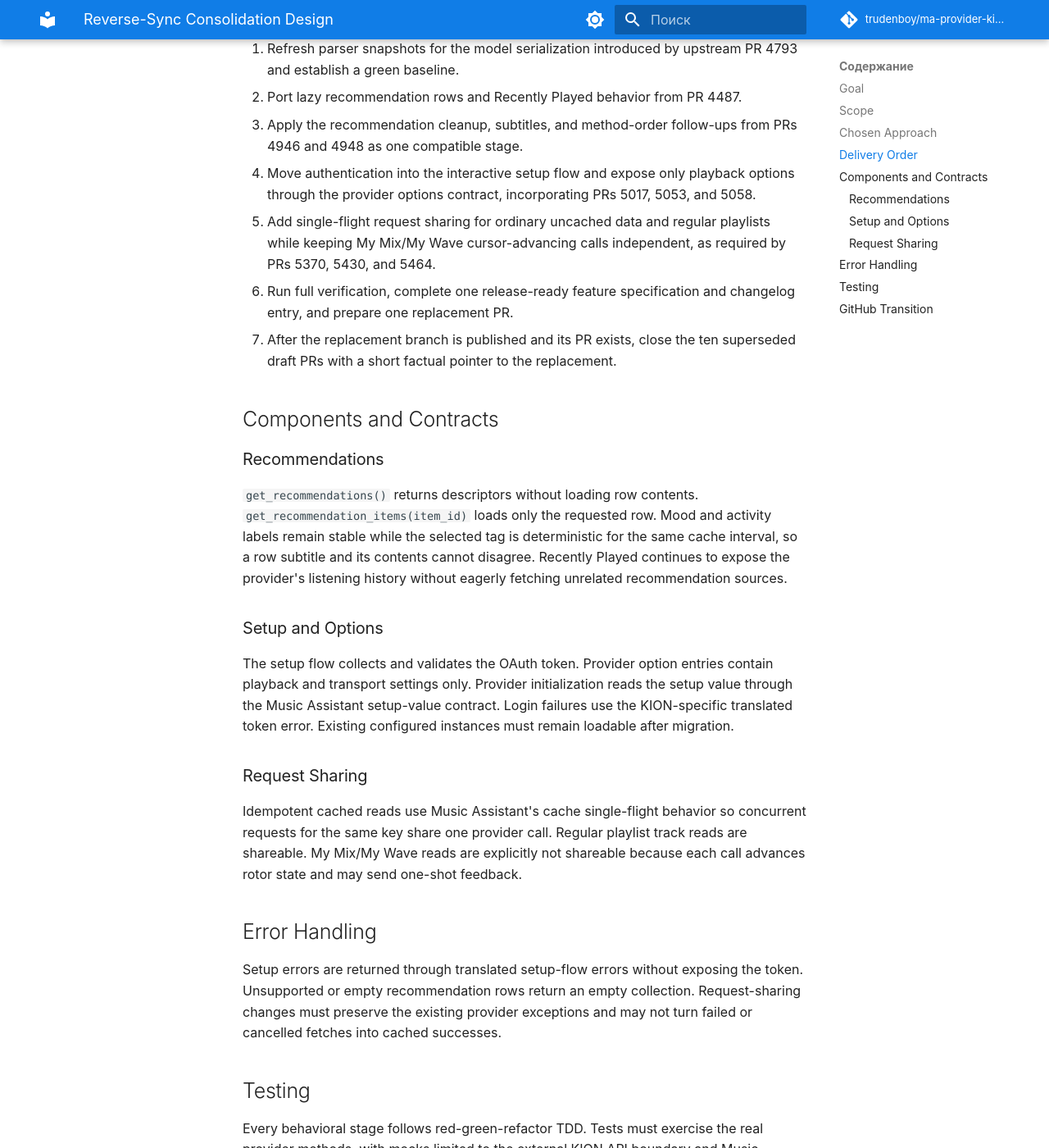
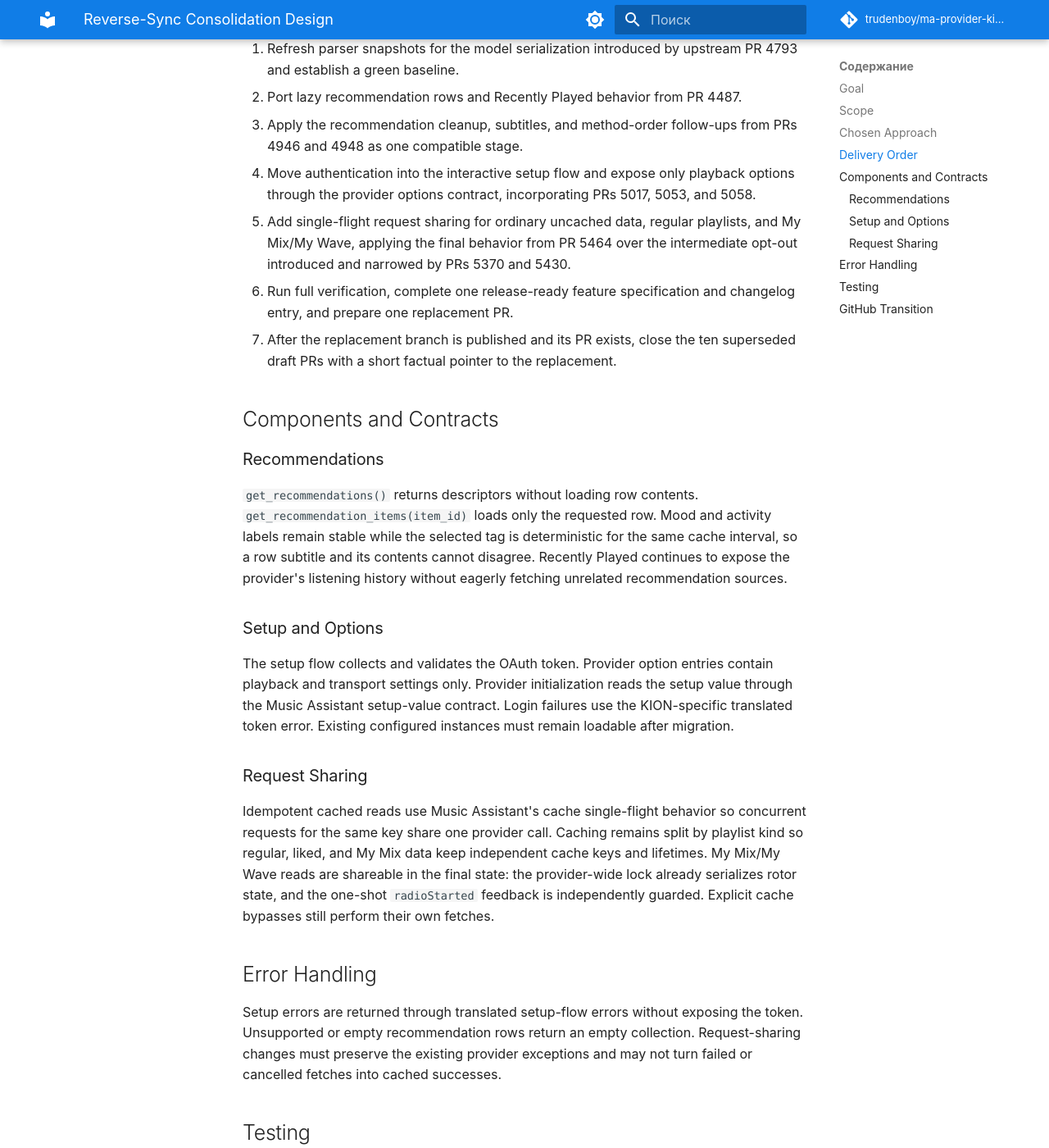
Before and after one commit to trudenboy/ma-provider-kion-music, an MkDocs documentation site: the page built from docs/superpowers/specs/2026-08-11-reverse-sync-consolidation-design.md, in a window 1280 px wide and 1400 px high, scrolled down 997 px. Shown: the whole window at 82% size. Built offline with MkDocs 1.6.1 and Material for MkDocs 9.7.7, drawn with Linux system fonts in a browser that asks for light colours; comment, search, counter and statistics services are not loaded; some of the changed text lies outside the part shown.

Commit message:
docs: align reverse-sync design with final single-flight behavior

```diff
--- a/docs/superpowers/specs/2026-08-11-reverse-sync-consolidation-design.md
+++ b/docs/superpowers/specs/2026-08-11-reverse-sync-consolidation-design.md
@@ -41,9 +41,9 @@ inlined upstream.
 4. Move authentication into the interactive setup flow and expose only playback
    options through the provider options contract, incorporating PRs 5017, 5053,
    and 5058.
-5. Add single-flight request sharing for ordinary uncached data and regular
-   playlists while keeping My Mix/My Wave cursor-advancing calls independent, as
-   required by PRs 5370, 5430, and 5464.
+5. Add single-flight request sharing for ordinary uncached data, regular
+   playlists, and My Mix/My Wave, applying the final behavior from PR 5464 over
+   the intermediate opt-out introduced and narrowed by PRs 5370 and 5430.
 6. Run full verification, complete one release-ready feature specification and
    changelog entry, and prepare one replacement PR.
 7. After the replacement branch is published and its PR exists, close the ten
@@ -71,9 +71,12 @@ remain loadable after migration.
 ### Request Sharing
 
 Idempotent cached reads use Music Assistant's cache single-flight behavior so
-concurrent requests for the same key share one provider call. Regular playlist
-track reads are shareable. My Mix/My Wave reads are explicitly not shareable
-because each call advances rotor state and may send one-shot feedback.
+concurrent requests for the same key share one provider call. Caching remains
+split by playlist kind so regular, liked, and My Mix data keep independent cache
+keys and lifetimes. My Mix/My Wave reads are shareable in the final state: the
+provider-wide lock already serializes rotor state, and the one-shot
+`radioStarted` feedback is independently guarded. Explicit cache bypasses still
+perform their own fetches.
 
 ## Error Handling
 
@@ -96,8 +99,8 @@ Required coverage includes:
 - setup-flow token collection, retry, translated login failure, and options
   without authentication fields;
 - concurrent regular playlist callers sharing one fetch;
-- concurrent My Mix/My Wave callers each performing their own state-advancing
-  fetch;
+- concurrent My Mix/My Wave callers sharing one fetch while preserving cursor
+  and one-shot feedback behavior;
 - pagination termination and cancellation/error behavior for shared requests.
 
 Final verification consists of the full pytest suite, Ruff format and lint,
```
